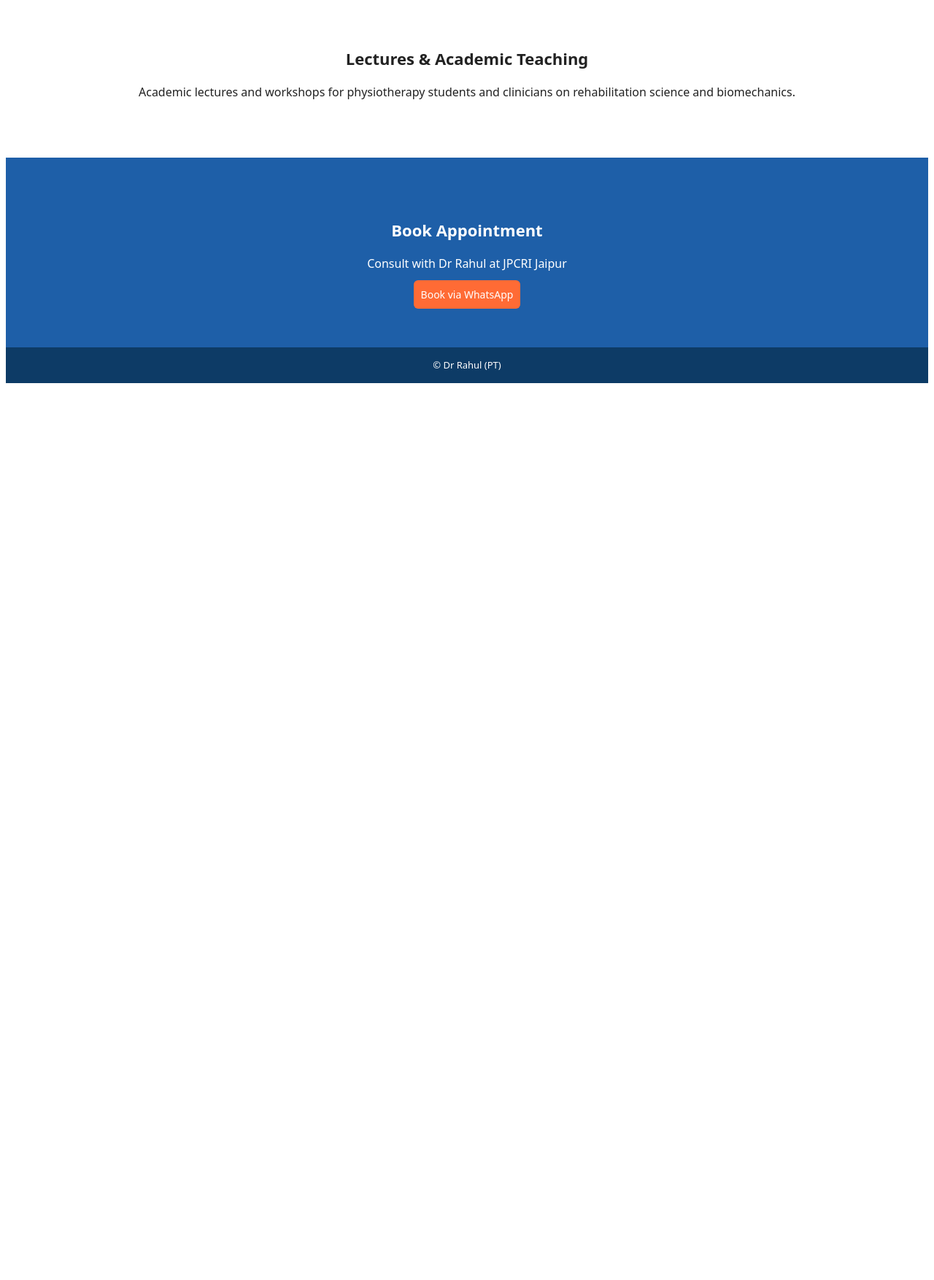
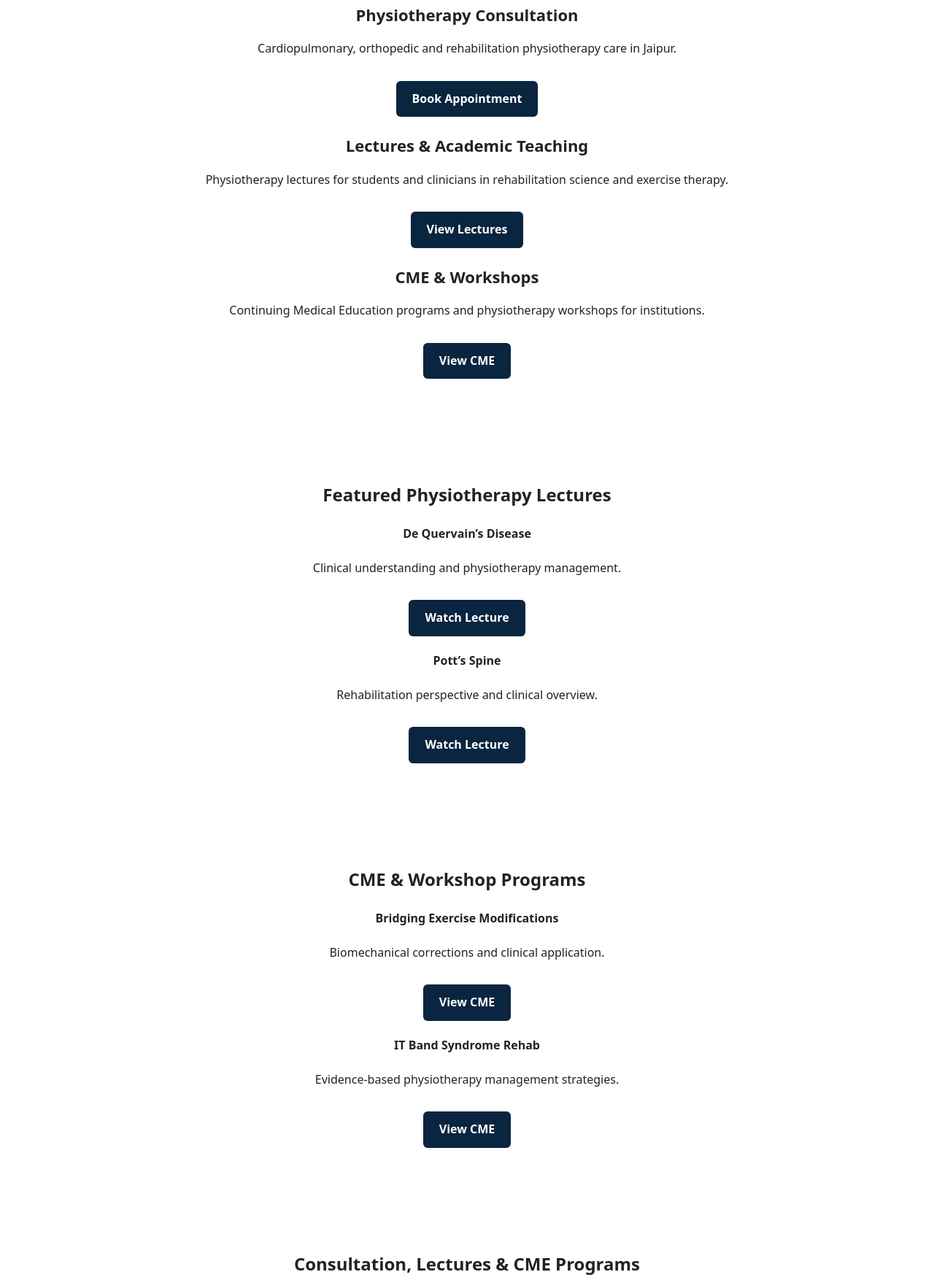
Before and after one commit to Drkhanrahul/Dr_Rahul, a plain HTML site: page index.html in a window 1280 px wide. Shown: the part 1306-3060 px from the top of the page at 73% size. Before the commit the page ends 1839 px from the top, so only its background shows below. Drawn offline with Linux system fonts and the light colour scheme.

Commit message:
Update index.html

```diff
--- a/index.html
+++ b/index.html
@@ -59,6 +59,80 @@
         <div>Post-Surgical Rehab</div>
         <div>Chronic Disease Rehab</div>
     </div>
+    <!-- QUICK ACTIONS -->
+<section class="quick-actions">
+
+  <div class="action-card">
+    <h3>Physiotherapy Consultation</h3>
+    <p>Cardiopulmonary, orthopedic and rehabilitation physiotherapy care in Jaipur.</p>
+    <a href="appointment.html" class="btn-primary">Book Appointment</a>
+  </div>
+
+  <div class="action-card">
+    <h3>Lectures & Academic Teaching</h3>
+    <p>Physiotherapy lectures for students and clinicians in rehabilitation science and exercise therapy.</p>
+    <a href="lectures.html" class="btn-primary">View Lectures</a>
+  </div>
+
+  <div class="action-card">
+    <h3>CME & Workshops</h3>
+    <p>Continuing Medical Education programs and physiotherapy workshops for institutions.</p>
+    <a href="cme.html" class="btn-primary">View CME</a>
+  </div>
+
+</section>
+
+
+<!-- FEATURED LECTURES -->
+<section class="featured">
+  <h2>Featured Physiotherapy Lectures</h2>
+
+  <div class="feature-grid">
+
+    <div class="feature-card">
+      <h4>De Quervain’s Disease</h4>
+      <p>Clinical understanding and physiotherapy management.</p>
+      <a href="lectures.html" class="btn-primary">Watch Lecture</a>
+    </div>
+
+    <div class="feature-card">
+      <h4>Pott’s Spine</h4>
+      <p>Rehabilitation perspective and clinical overview.</p>
+      <a href="lectures.html" class="btn-primary">Watch Lecture</a>
+    </div>
+
+  </div>
+</section>
+
+
+<!-- CME PREVIEW -->
+<section class="featured">
+  <h2>CME & Workshop Programs</h2>
+
+  <div class="feature-grid">
+
+    <div class="feature-card">
+      <h4>Bridging Exercise Modifications</h4>
+      <p>Biomechanical corrections and clinical application.</p>
+      <a href="cme.html" class="btn-primary">View CME</a>
+    </div>
+
+    <div class="feature-card">
+      <h4>IT Band Syndrome Rehab</h4>
+      <p>Evidence-based physiotherapy management strategies.</p>
+      <a href="cme.html" class="btn-primary">View CME</a>
+    </div>
+
+  </div>
+</section>
+
+
+<!-- STRONG CTA -->
+<section class="cta-band">
+  <h2>Consultation, Lectures & CME Programs</h2>
+  <p>Book physiotherapy care or invite Dr Rahul (PT) for academic and clinical programs.</p>
+  <a href="appointment.html" class="btn-primary">Contact / Book</a>
+</section>
 </section>
 
 <!-- LECTURES -->
```
